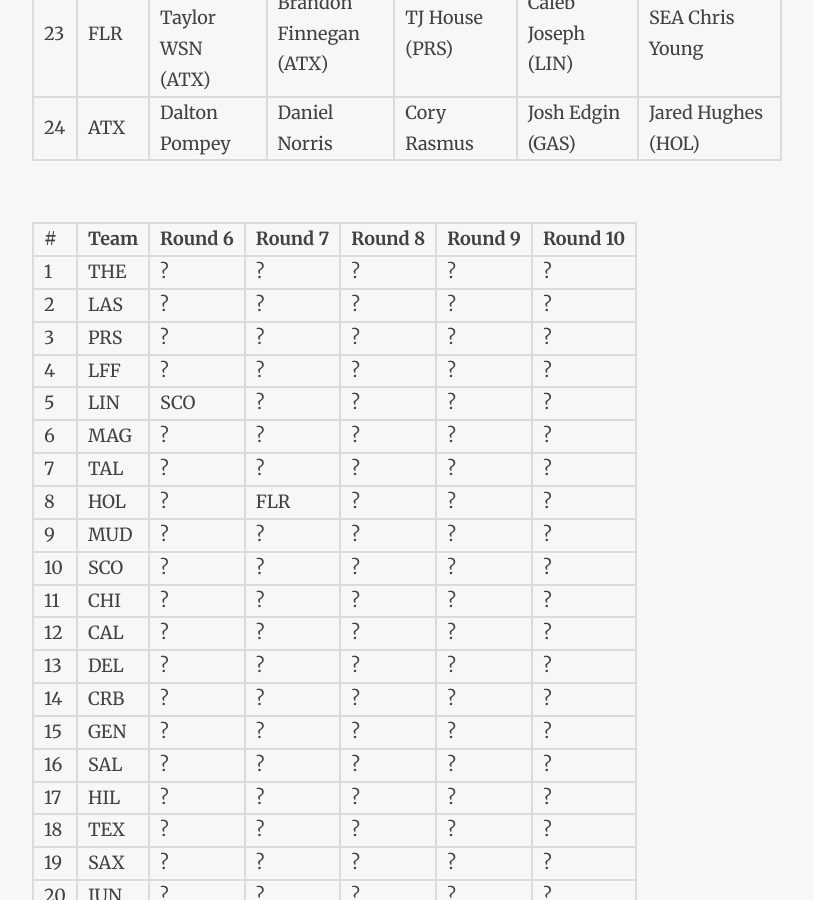
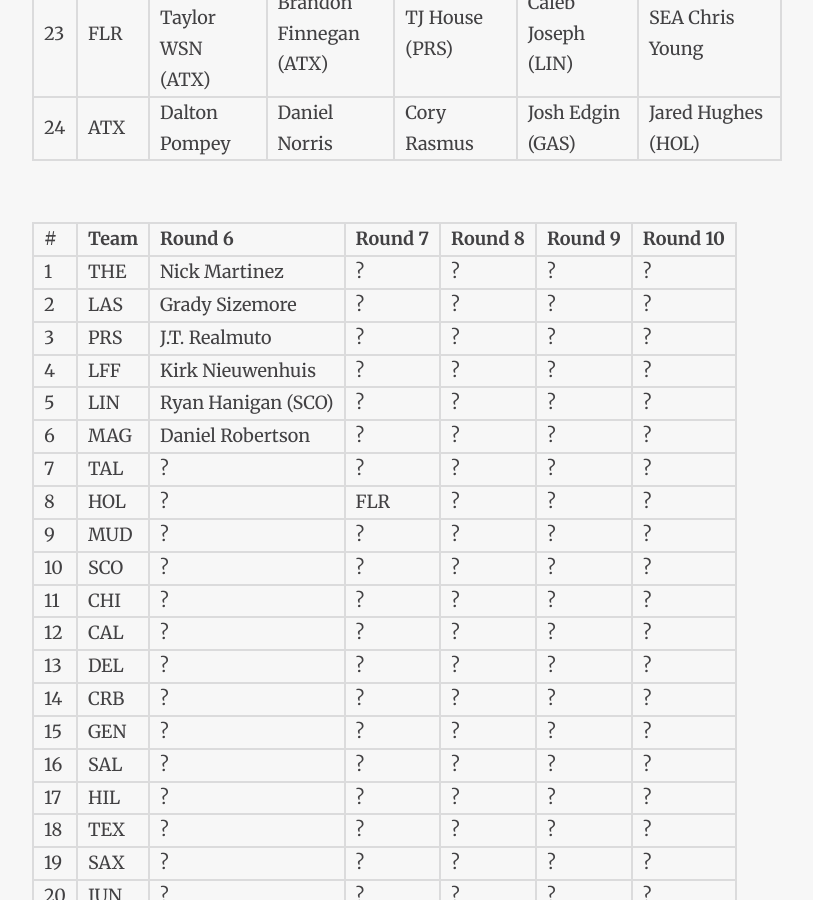
Before and after one commit to ADML1/adml1.github.io, a Jekyll site: the page built from draft.md, in a window 1280 px wide and 900 px high, scrolled down 2391 px. Shown: the whole window, without its empty margins (233-1046 px from the left). Built offline with Jekyll 4.4.1, drawn with Linux system fonts in a browser that asks for light colours; nearby versions of some CDN libraries.

Commit message:
Update draft picks.

```diff
--- a/draft.md
+++ b/draft.md
@@ -40,12 +40,12 @@ imagefeature: hof.jpg
 
 \# | Team | Round 6 | Round 7 | Round 8 | Round 9 | Round 10
 ---|------|---------|---------|---------|---------|----------
-1 | THE | ? | ? | ? | ? | ?
-2 | LAS | ? | ? | ? | ? | ?
-3 | PRS | ? | ? | ? | ? | ?
-4 | LFF | ? | ? | ? | ? | ?
-5 | LIN | SCO | ? | ? | ? | ?
-6 | MAG | ? | ? | ? | ? | ?
+1 | THE | Nick Martinez | ? | ? | ? | ?
+2 | LAS | Grady Sizemore | ? | ? | ? | ?
+3 | PRS | J.T. Realmuto | ? | ? | ? | ?
+4 | LFF | Kirk Nieuwenhuis | ? | ? | ? | ?
+5 | LIN | Ryan Hanigan (SCO) | ? | ? | ? | ?
+6 | MAG | Daniel Robertson | ? | ? | ? | ?
 7 | TAL | ? | ? | ? | ? | ?
 8 | HOL | ? | FLR | ? | ? | ?
 9 | MUD | ? | ? | ? | ? | ?
```
